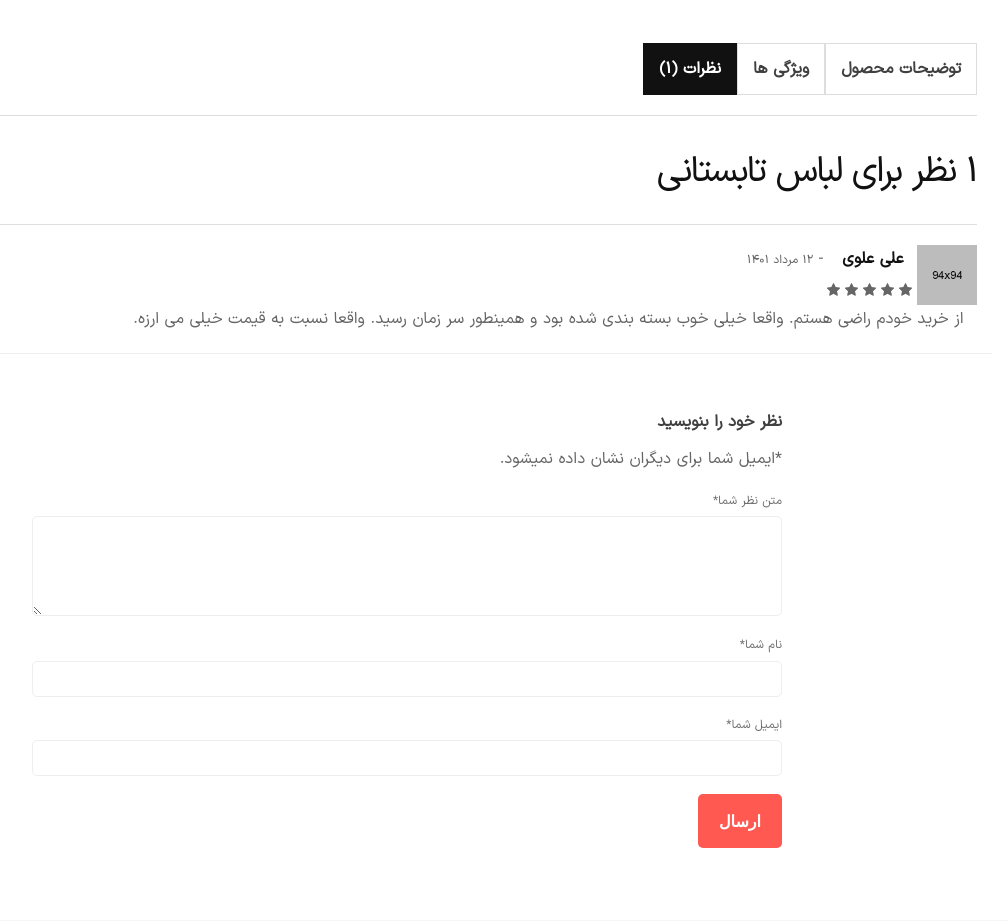
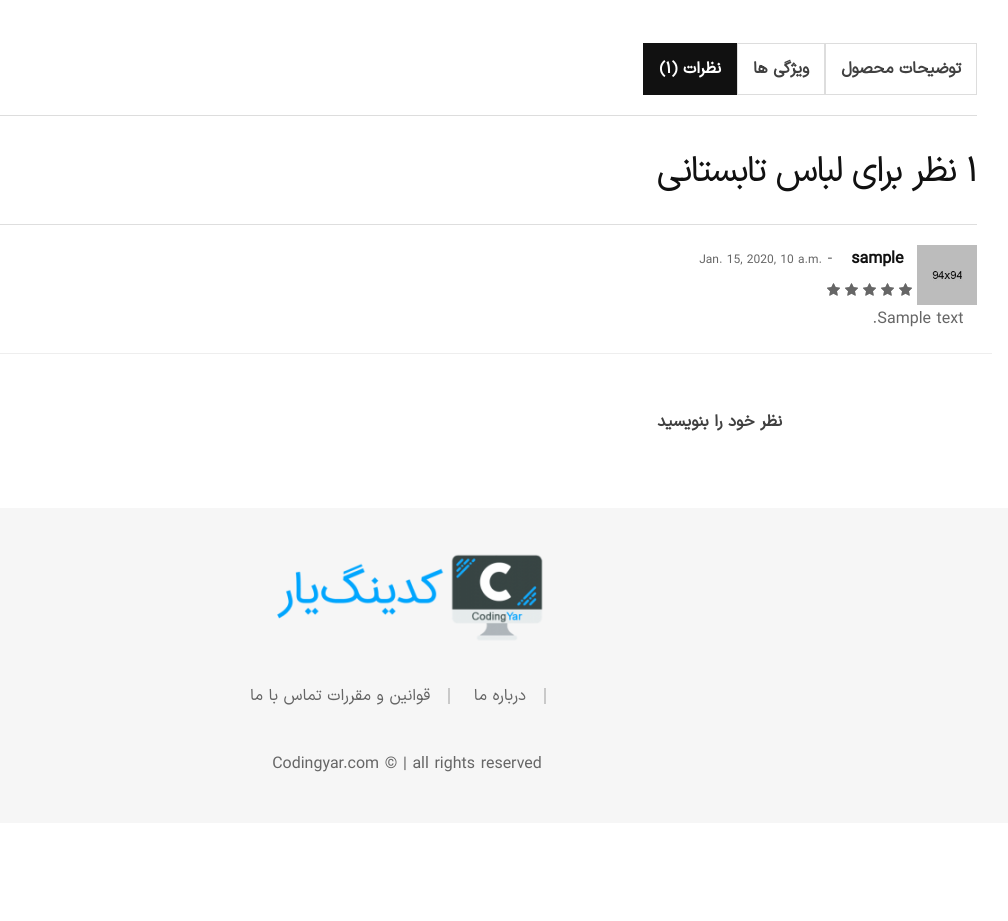
Before and after one commit to alisharafi88/online_shop, a Django app: page /products/1/ in a window 1280 px wide, after a click on "نظرات (۱)". Shown: the part 777-1698 px from the top of the page, without its empty margins (251-1259 px from the left). After the commit the page ends 1549 px from the top, so only its background shows below. Run offline with Django 4.2, Linux system fonts and the light colour scheme; tables that the repository leaves empty hold one stand-in row (values such as "Sample post"); parts of the project's set-up code (start-up, migrations or seed data) failed here and were passed over; some libraries are stand-ins or nearby versions; some web fonts are replaced.

Commit message:
add comment to products

```diff
--- a/products/templates/products/product_detail.html
+++ b/products/templates/products/product_detail.html
@@ -1,5 +1,7 @@
 {% extends '_base.html' %}
 
+{% load crispy_forms_tags %}
+{% load static %}
 {% block title %}
 	Product Detail
 {% endblock %}
@@ -11,7 +13,7 @@
 			<div class="row">
 				<div class="col-12">
 					<div class="d-flex justify-content-between align-items-center flex-sm-row flex-column">
-                            <h1 class="page-title">جزئیات محصول «{{ product.title}}»</h1>
+						<h1 class="page-title">جزئیات محصول «{{ product.title }}»</h1>
 					</div>
 				</div>
 			</div>
@@ -25,26 +27,30 @@
 			<div class="container">
 				<div class="row no-gutters mb--80">
 					<div class="col-12 col-sm-4 product-main-image d-flex align-content-center">
-                            <img class="m-auto" style="max-height: 400px;" src="https://dkstatics-public.digikala.com/digikala-products/8f34ee9823202d09ee97deb9b1c8e3300a9a24d8_1643265727.jpg?x-oss-process=image/resize,w_1600/quality,q_80" alt="">
+						<img class="m-auto" style="max-height: 400px;"
+						     src="https://dkstatics-public.digikala.com/digikala-products/8f34ee9823202d09ee97deb9b1c8e3300a9a24d8_1643265727.jpg?x-oss-process=image/resize,w_1600/quality,q_80"
+						     alt="">
 					</div>
 					<div class="col-12 col-sm-8 product-main-details mt-md--50">
 						<div class="product-summary pl-lg--30 pl-md--0 text-right p-4">
-                                <h3 class="product-title mb--20">{{ product.title}}</h3>
+							<h3 class="product-title mb--20">{{ product.title }}</h3>
 							<p class="product-short-description mb--20">
-	                                {{product.description|truncatewords:30}}
+								{{ product.description|truncatewords:30 }}
 							</p>
 							<div class="my-5 py-5 product-price-wrapper mb--25">
-                                    <span class="money text-success">{{product.price}} تومان</span>
+								<span class="money text-success">{{ product.price }} تومان</span>
 								<span class="price-separator">-</span>
 								<span class="money old-price text-danger">۲۱۰,۰۰۰ تومان</span>
 							</div>
 							<div class="product-action d-flex align-items-sm-center align-content-center mb--30">
 								<div class="quantity-wrapper d-flex justify-content-start">
 									<div class="quantity">
-                                            <input type="number" class="quantity-input" name="qty" id="qty" value="1" min="1">
+										<input type="number" class="quantity-input" name="qty" id="qty" value="1"
+										       min="1">
 									</div>
 								</div>
-                                    <button type="button" class="btn btn-small btn-bg-red btn-color-white btn-hover-2" onclick="window.location.href='cart.html'">
+								<button type="button" class="btn btn-small btn-bg-red btn-color-white btn-hover-2"
+								        onclick="window.location.href='cart.html'">
 									اضافه به سبد خرید
 								</button>
 							</div>
@@ -63,24 +69,29 @@
 					<div class="col-12">
 						<div class="product-data-tab tab-style-3">
 							<div class="nav nav-tabs product-data-tab__head" id="product-tab" role="tablist">
-                                    <a class="m-0 product-data-tab__link nav-link active" id="nav-description-tab" data-toggle="tab" href="#nav-description" role="tab" aria-selected="true">
+								<a class="m-0 product-data-tab__link nav-link active" id="nav-description-tab"
+								   data-toggle="tab" href="#nav-description" role="tab" aria-selected="true">
 									<span>توضیحات محصول</span>
 								</a>
-                                    <a class="m-0 product-data-tab__link nav-link" id="nav-info-tab" data-toggle="tab" href="#nav-info" role="tab" aria-selected="true">
+								<a class="m-0 product-data-tab__link nav-link" id="nav-info-tab" data-toggle="tab"
+								   href="#nav-info" role="tab" aria-selected="true">
 									<span>ویژگی ها</span>
 								</a>
-                                    <a class="m-0 product-data-tab__link nav-link" id="nav-reviews-tab" data-toggle="tab" href="#nav-reviews" role="tab" aria-selected="true">
+								<a class="m-0 product-data-tab__link nav-link" id="nav-reviews-tab" data-toggle="tab"
+								   href="#nav-reviews" role="tab" aria-selected="true">
 									<span>نظرات (۱)</span>
 								</a>
 							</div>
 							<div class="tab-content product-data-tab__content" id="product-tabContent">
-                                    <div class="tab-pane fade show active" id="nav-description" role="tabpanel" aria-labelledby="nav-description-tab">
+								<div class="tab-pane fade show active" id="nav-description" role="tabpanel"
+								     aria-labelledby="nav-description-tab">
 									<div class="product-description text-justify">
 										<p>{{ product.description }}</p>
 
 									</div>
 								</div>
-                                    <div class="tab-pane text-right" id="nav-info" role="tabpanel" aria-labelledby="nav-info-tab">
+								<div class="tab-pane text-right" id="nav-info" role="tabpanel"
+								     aria-labelledby="nav-info-tab">
 									<div class="table-content table-responsive">
 										<table class="table shop_attributes">
 											<tbody>
@@ -105,34 +116,40 @@
 										</table>
 									</div>
 								</div>
-                                    <div class="tab-pane fade" id="nav-reviews" role="tabpanel" aria-labelledby="nav-reviews-tab">
+								<div class="tab-pane fade" id="nav-reviews" role="tabpanel"
+								     aria-labelledby="nav-reviews-tab">
 									<div class="product-reviews">
 										<h3 class="review__title">۱ نظر برای لباس تابستانی</h3>
 										<ul class="review__list">
+											{% for comment in product.comments.all %}
 												<li class="review__item">
 													<div class="review__container">
 														<div class="review__text">
 															<div class="d-flex flex-sm-row flex-row">
-                                                                <img src="assets/img/others/comment-1.jpg" alt="Review Avatar" class="review__avatar">
+																<img src="{% static 'img/others/comment-1.jpg' %}"
+																     alt="Review Avatar" class="review__avatar">
 																<div>
 																	<div class="review__meta">
-                                                                        <strong class="review__author px-4">علی علوی</strong>
+																		<span class="review__published-date">{{ comment.datetime_modified }}</span>
 																		<span class="review__dash">-</span>
-                                                                        <span class="review__published-date">۱۲ مرداد ۱۴۰۱</span>
+																		<strong class="review__author px-4">{{ comment.user }}</strong>
 																	</div>
 																	<div class="product-rating">
 																		<div class="m-0 star-rating star-five">
-                                                                            <span>Rated <strong class="rating">5.00</strong> out of 5</span>
+																			<span>Rated <strong
+																					class="rating">{{ comment.point }}</strong> out of 5</span>
 																		</div>
 																	</div>
 																</div>
 															</div>
 															<p class="review__description text-right px-4">
-                                                                از خرید خودم راضی هستم. واقعا خیلی خوب بسته بندی شده بود و همینطور سر زمان رسید. واقعا نسبت به قیمت خیلی می ارزه.
-                                                            </p>
+																{{ comment.text }}                                                            </p>
 														</div>
 													</div>
 												</li>
+
+											{% endfor %}
+
 										</ul>
 										<div class="review-form-wrapper">
 											<div class="row">
@@ -140,30 +157,41 @@
 												<div class="col-lg-8 m-auto">
 													<span class="reply-title pull-right">نظر خود را بنویسید</span>
 													<br>
-                                                        <form action="#" class="form text-right">
-                                                            <div class="form-notes mb--20">
-                                                                <p class="my-3"><span class="required">*</span>ایمیل شما برای دیگران نشان داده نمیشود.</p>
-                                                            </div>
-                                                            <div class="form__group mb--10">
-                                                                <label class="form__label d-block" for="email">متن نظر شما<span class="required">*</span></label>
-                                                                <textarea name="review" id="review" class="form__input form__input--textarea"></textarea>
-                                                            </div>
-                                                            <div class="form__group mb--20">
-                                                                <label class="form__label d-block" for="name">نام شما<span class="required">*</span></label>
-                                                                <input type="text" name="name" id="name" class="form__input">
-                                                            </div>
-                                                            <div class="form__group mb--20">
-                                                                <label class="form__label d-block" for="email">ایمیل شما<span class="required">*</span></label>
-                                                                <input type="email" name="email" id="email" class="form__input">
-                                                            </div>
-                                                            <div class="form__group">
+													{% if user.is_authenticated  %}
+													<form action="" method="post">
+														 {% csrf_token %}
+														{{ comment_form|crispy }}
 														<div class="form-row">
 															<div class="col-12">
 																<input type="submit" value="ارسال" class="btn-submit">
 															</div>
 														</div>
-                                                            </div>
 													</form>
+													{% endif %}
+													{#                                                        <form action="#" class="form text-right">#}
+													{#                                                            <div class="form-notes mb--20">#}
+													{#                                                                <p class="my-3"><span class="required">*</span>ایمیل شما برای دیگران نشان داده نمیشود.</p>#}
+													{#                                                            </div>#}
+													{#                                                            <div class="form__group mb--10">#}
+													{#                                                                <label class="form__label d-block" for="email">متن نظر شما<span class="required">*</span></label>#}
+													{#                                                                <textarea name="review" id="review" class="form__input form__input--textarea"></textarea>#}
+													{#                                                            </div>#}
+													{#                                                            <div class="form__group mb--20">#}
+													{#                                                                <label class="form__label d-block" for="name">نام شما<span class="required">*</span></label>#}
+													{#                                                                <input type="text" name="name" id="name" class="form__input">#}
+													{#                                                            </div>#}
+													{#                                                            <div class="form__group mb--20">#}
+													{#                                                                <label class="form__label d-block" for="email">ایمیل شما<span class="required">*</span></label>#}
+													{#                                                                <input type="email" name="email" id="email" class="form__input">#}
+													{#                                                            </div>#}
+													{#                                                            <div class="form__group">#}
+													{#                                                                <div class="form-row">#}
+													{#                                                                    <div class="col-12">#}
+													{#                                                                        <input type="submit" value="ارسال" class="btn-submit">#}
+													{#                                                                    </div>#}
+													{#                                                                </div>#}
+													{#                                                            </div>#}
+													{#                                                        </form>#}
 												</div>
 											</div>
 										</div>
--- a/products/views.py
+++ b/products/views.py
@@ -1,8 +1,8 @@
 from django.shortcuts import render
 from django.views import generic
 
-from .models import Product
-
+from .models import Product, Comment
+from .forms import CommentsForm
 
 class ProductListView(generic.ListView):
     queryset = Product.objects.filter(active=True)
@@ -14,3 +14,18 @@
     model = Product
     template_name = 'products/product_detail.html'
     context_object_name = 'product'
+
+    def get_context_data(self, **kwargs):
+        context = super().get_context_data(**kwargs)
+        if self.request.user.is_authenticated:
+            context['comment_form'] = CommentsForm()
+        return context
+
+    def post(self, request, *args, **kwargs):
+        new_comment = Comment(
+            product=self.get_object(),
+            user=self.request.user,
+            text=self.request.POST.get('text'),
+        )
+        new_comment.save()
+        return self.get(self, request, *args, **kwargs)
--- a/templates/account/email/email_confirmation_message.txt
+++ b/templates/account/email/email_confirmation_message.txt
@@ -1,5 +1,5 @@
 {{ TAG_START_SUBJECT }}
-{% autoescape off %}
+{% autoescapeoff %}
 {% block subject %}
 {% endblock %}
 {% endautoescape %}
--- a/templates/account/logout.html
+++ b/templates/account/logout.html
@@ -6,5 +6,4 @@
 
 {% block content %}
 	<h3>Are You Sure?!</h3>
-	<button type="submit">Yup!</button>
-{% endblock %}
+	<input type="submit" value="ارسال" class="btn-submit"> {% endblock %}
--- a/templates/home.html
+++ b/templates/home.html
@@ -1 +1,2 @@
+{% extends '_base.html' %}
 Home Page
```
Also changed, not shown: products/admin.py (+6 -1 lines), products/forms.py (added, +9 -0 lines), products/models.py (+20 -0 lines), products/migrations/0002_comment.py (added), products/migrations/0003_alter_comment_product_alter_comment_user.py (added). Lines whose indentation alone changed are shown as unchanged.
